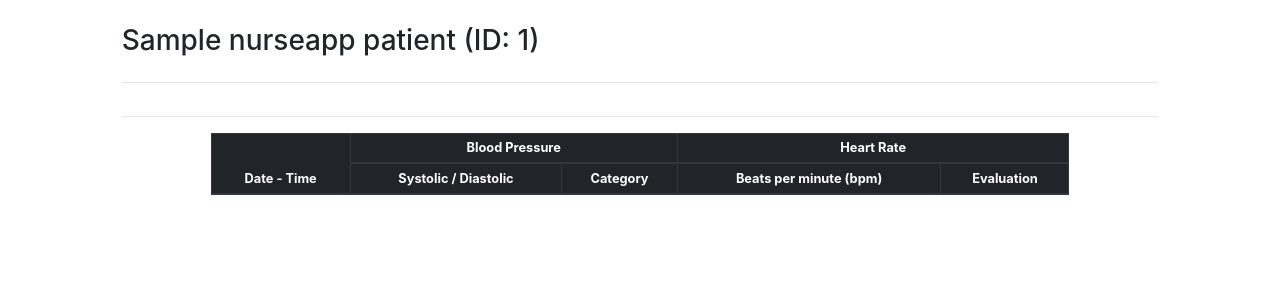
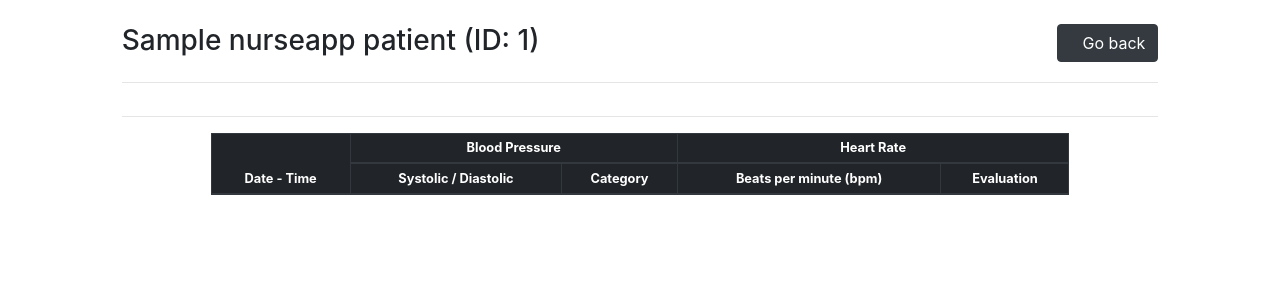
Before and after one commit to JorgeDom/SoftNatura_NurseApp, a Django app: page /history/1/ in a window 1280 px wide. Shown: the top 300 px of the page. Run offline with Django 3.2, Linux system fonts and the light colour scheme; tables that the repository leaves empty hold one stand-in row (values such as "Sample post"); a database or web service that is not in the repository returns one stand-in record (values such as "Sample title"); lists and menus that the app fills with data are empty; parts of the project's set-up code (start-up, migrations or seed data) failed here and were passed over; some libraries are stand-ins or nearby versions.

Commit message:
Update view_historical_data.html

```diff
--- a/templates/nurseApp/view_historical_data.html
+++ b/templates/nurseApp/view_historical_data.html
@@ -52,10 +52,10 @@
                                     style="width: 200px">
                                 <i class="fas fa-file-medical-alt"></i> &ensp; Add Vital Signs
                             </button>
-                            <a class="btn btn-dark" href="{{ request.META.HTTP_REFERER }}" role="button">
-                                <i class="fas fa-arrow-circle-left"></i> &ensp; Go back
-                            </a>
-                        {% endif %}
+                            {% endif %}
+                        <a class="btn btn-dark" href="{{ request.META.HTTP_REFERER }}" role="button">
+                            <i class="fas fa-arrow-circle-left"></i> &ensp; Go back
+                        </a>
                     </div>
                 </div>
             </div>
```
